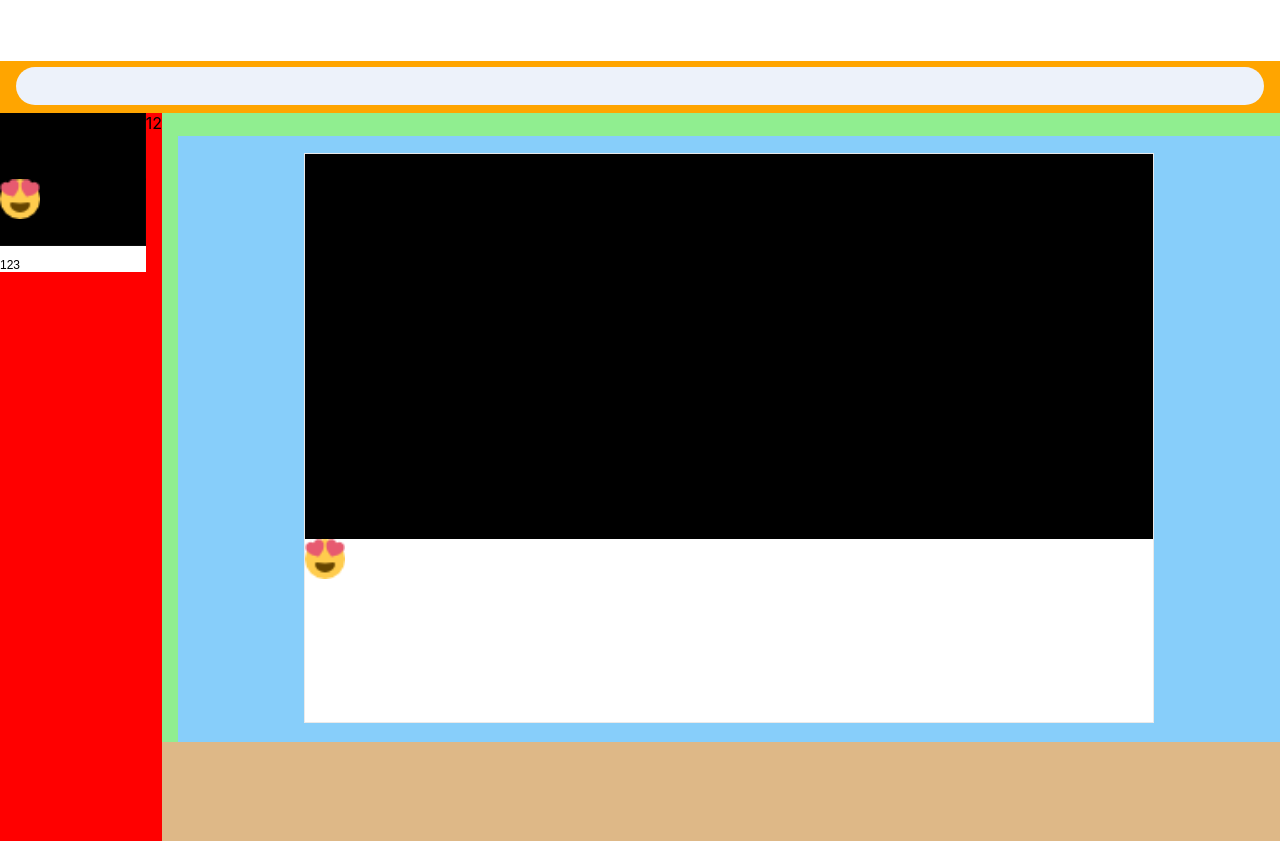
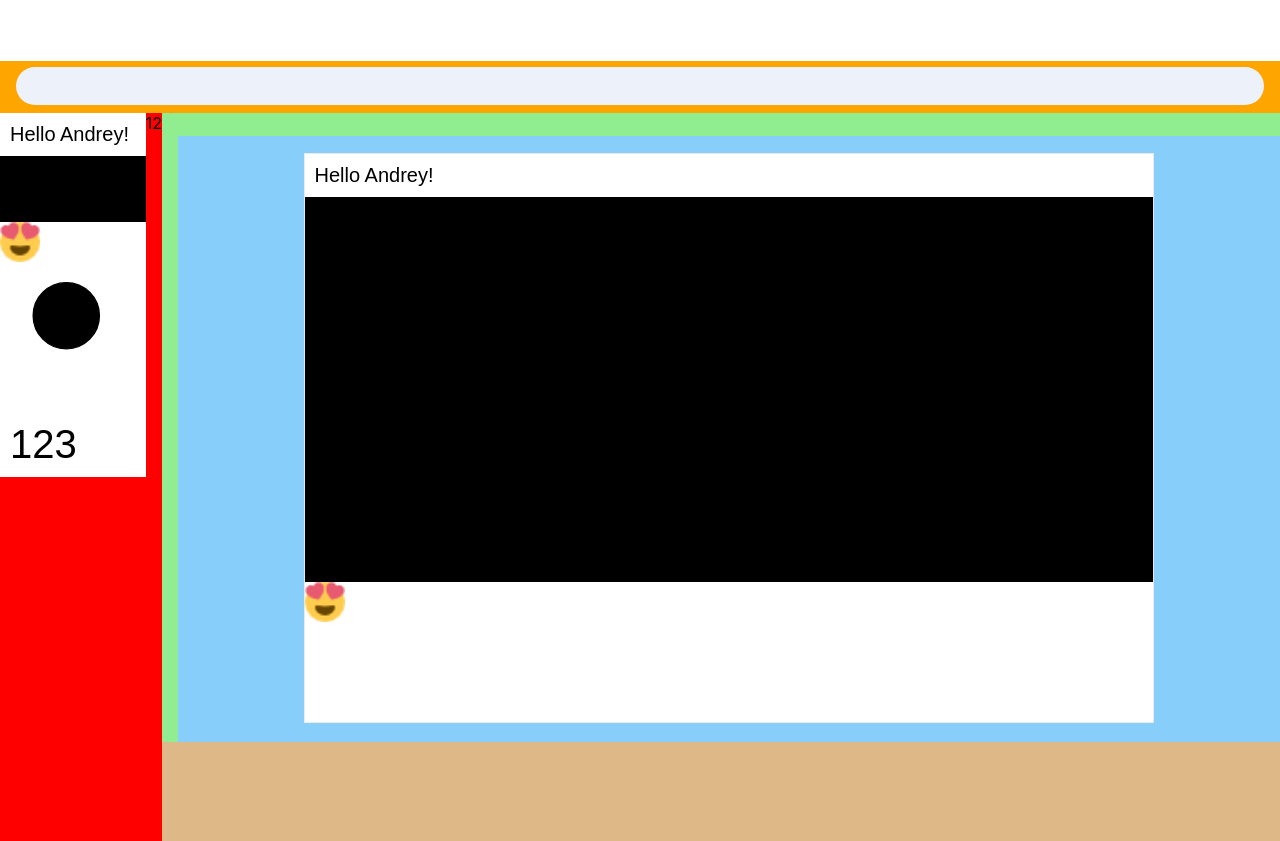
Before and after one commit to Kortasfa/COM, a React (Create React App) app in the folder pres-maker/: page / in a window 1280 px wide. Built offline with nearby package versions, Linux system fonts and the light colour scheme.

Commit message:
master add styles for graphicObj and imageBlock

```diff
--- a/pres-maker/src/App.tsx
+++ b/pres-maker/src/App.tsx
@@ -12,6 +12,8 @@ const FirstSlide = (
     id={1}
     background={'white'}
     objects={[
+      <TextBlock id={1} coordinatesX={10} coordinatesY={12} textSize={20} value={'Hello Andrey!'} key={1} />,
+
       <GraphicObject
         id={2}
         key={1}
@@ -39,15 +41,8 @@ const SecondSlide = (
     id={1}
     background={'white'}
     objects={[
-      <GraphicObject
-        id={2}
-        key={1}
-        coordinatesX={10}
-        coordinatesY={10}
-        graphicObjectType={'rectangle'}
-        borderSize={20}
-      />,
-      <TextBlock id={1} coordinatesX={10} coordinatesY={12} value={'123'} key={1} />,
+      <GraphicObject id={2} key={1} coordinatesX={10} coordinatesY={10} graphicObjectType={'circle'} borderSize={20} />,
+      <TextBlock id={1} coordinatesX={10} coordinatesY={12} textSize={40} value={'123'} key={1} />,
     ]}
   />
 )
--- a/pres-maker/src/Components/Block/ImageBlock/ImageBlock.module.css
+++ b/pres-maker/src/Components/Block/ImageBlock/ImageBlock.module.css
@@ -3,7 +3,6 @@
 }
 
 .imageBlock {
-    position: absolute;
     justify-content: center;
     align-items: center;
     width: 40px;
--- /dev/null
+++ b/pres-maker/src/Components/Block/TextBlock/TextBlock.module.css
@@ -0,0 +1,11 @@
+/* TextBlock.module.css */
+
+.textBlockContainer {
+    /* Add styles for the container if needed */
+}
+
+.textBlock {
+    /* Add styles for the text block */
+    padding: 10px;
+    margin: 0;
+}
--- a/pres-maker/src/Components/Block/TextBlock/TextBlock.tsx
+++ b/pres-maker/src/Components/Block/TextBlock/TextBlock.tsx
@@ -1,5 +1,6 @@
+import React from 'react'
 import { BlockType } from '../Block'
-import React from 'react'
+import styles from './TextBlock.module.css' // Import css modules stylesheet as styles
 
 type TextBlockType = BlockType & {
   value: string
@@ -12,28 +13,29 @@ type TextBlockType = BlockType & {
   textItalic?: boolean
   textHighlight?: string
 }
-
 export const TextBlock = ({
   value,
   fillColor = 'white',
   textColor = 'black',
   textFont = 'Arial',
-  textSize = 12,
+  textSize,
   textBoldness = false,
   textUnderlines = false,
   textItalic = false,
   textHighlight = '',
 }: TextBlockType) => {
   return (
-    <div style={{ backgroundColor: fillColor }}>
+    <div className={styles.textBlockContainer} style={{ backgroundColor: fillColor }}>
       <p
+        className={styles.textBlock}
         style={{
           color: textColor,
           fontFamily: textFont,
-          fontSize: textSize,
+          fontSize: `${textSize}px`,
           fontWeight: textBoldness ? 500 : 400,
           textDecoration: textUnderlines ? 'underline' : 'none',
           fontStyle: textItalic ? 'italic' : 'normal',
+          backgroundColor: textHighlight,
         }}
       >
         {value}
```
